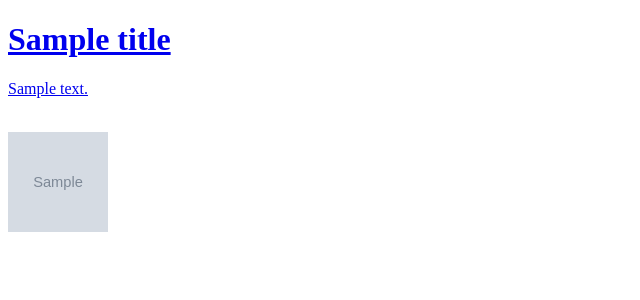
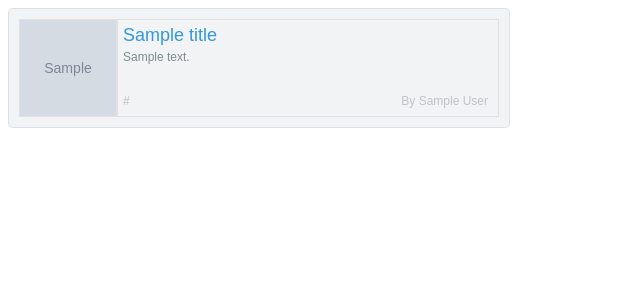
Before and after one commit to Somsubhra/PreviewLinks, a Python web app: template templates/iframe-src.html in a window 1280 px wide. Shown: the top 300 px of the page, without its empty margins (0-640 px from the left). Run offline with Jinja, Linux system fonts and the light colour scheme; the template is opened without the code that fills it: most values are stand-ins (such as "Sample title", 1, 10 or a date in 2020); grey boxes marked "Sample" are stand-in pictures.

Commit message:
Some UI for iframe-src

```diff
--- /dev/null
+++ b/static/css/iframe.css
@@ -0,0 +1,62 @@
+.link-preview {
+    width: 500px;
+    border: 1px solid rgba(189, 195, 199, 0.4);
+    border-radius: 5px;
+    background-color: rgba(189, 195, 199, 0.2);
+    height: 118px;
+}
+
+.link-thumbnail {
+    position: absolute;
+    width: 96px;
+    height: 96px;
+    top: 19px;
+    left: 19px;
+    border: 1px solid rgba(189, 195, 199, 0.4);
+}
+
+.link-content {
+    position: absolute;
+    left: 117px;
+    top: 19px;
+    border: 1px solid rgba(189, 195, 199, 0.4);
+    width: 380px;
+    height: 96px
+}
+
+.link-title {
+    position: absolute;
+    top: 5px;
+    left: 5px;
+    font-family: sans-serif;
+    font-size: 18px;
+    text-decoration: none;
+    color: rgba(52, 152, 219, 1.0);
+}
+
+.link-desc {
+    position: absolute;
+    top: 30px;
+    left: 5px;
+    font-family: sans-serif;
+    font-size: 12px;
+    color: rgba(127, 140, 141, 1.0);
+}
+
+.link-link {
+    position: absolute;
+    bottom: 8px;
+    left: 5px;
+    font-family: sans-serif;
+    font-size: 12px;
+    color: rgba(189, 195, 199, 1.0);
+}
+
+.link-author {
+    position: absolute;
+    bottom: 8px;
+    right: 10px;
+    font-family: sans-serif;
+    font-size: 12px;
+    color: rgba(189, 195, 199, 1.0);
+}
--- a/templates/iframe-src.html
+++ b/templates/iframe-src.html
@@ -1,15 +1,23 @@
 <!DOCTYPE html>
 <html>
 <head>
-    <title></title>
+    <title>Preview</title>
+    <link rel="stylesheet" href="/static/css/iframe.css">
 </head>
 <body>
 <a href="{{ link }}" target="_blank">
-    <div class="preview">
-        <h1>{{ title }}</h1>
-        <p>{{ description }}</p>
-        <br>
-        <img src="{{ thumbnail }}" width="100" height="100">
+    <div class="link-preview">
+        <img src="{{ thumbnail }}" class="link-thumbnail">
+        <div class="link-content">
+            <div class="link-title">{{ title }}</div>
+            <div class="link-desc">{{ description }}</div>
+            <div class="link-link">{{ link_text }}</div>
+            <div class="link-author">
+                {% if author != '' %}
+                By {{ author }}
+                {% endif %}
+            </div>
+        </div>
     </div>
 </a>
 </body>
--- a/templates/index.html
+++ b/templates/index.html
@@ -6,7 +6,7 @@
     <meta name="description" content="PreviewLinks - Get preview of links to put in your application.">
     <meta name="keywords" content="links, preview, thumbnails, PreviewLinks">
     <link rel="stylesheet" href="/static/bootstrap/css/bootstrap.min.css">
-    <link rel="icon" href="/static/favicon.png">
+    <link rel="icon" href="/static/img/favicon.png">
 </head>
 <style>
     #banner {
```
Also changed, not shown: main.py (+20 -1 lines), static/img/favicon.png (renamed from static/favicon.png).
